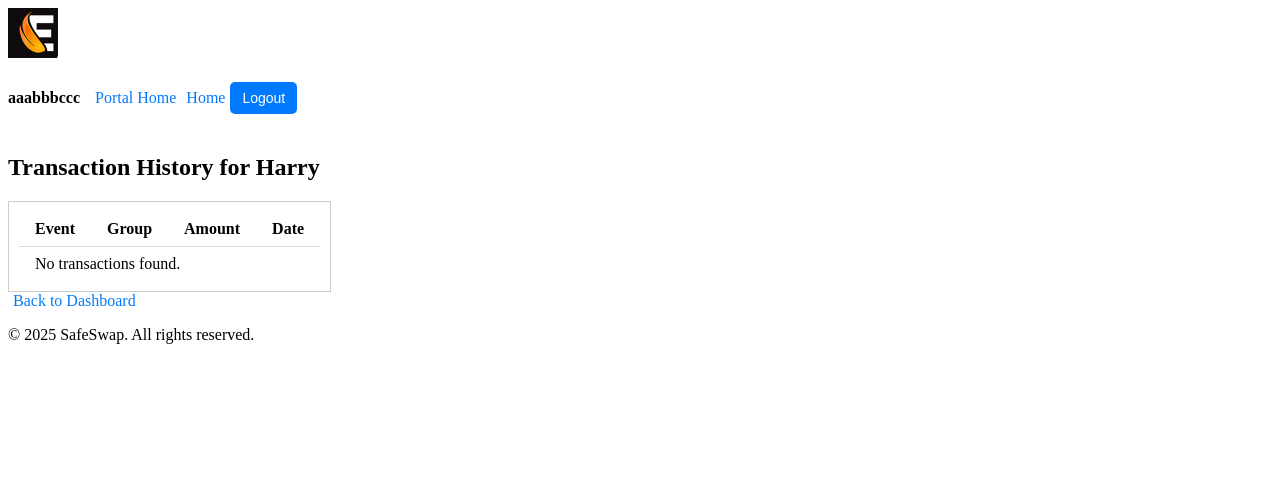
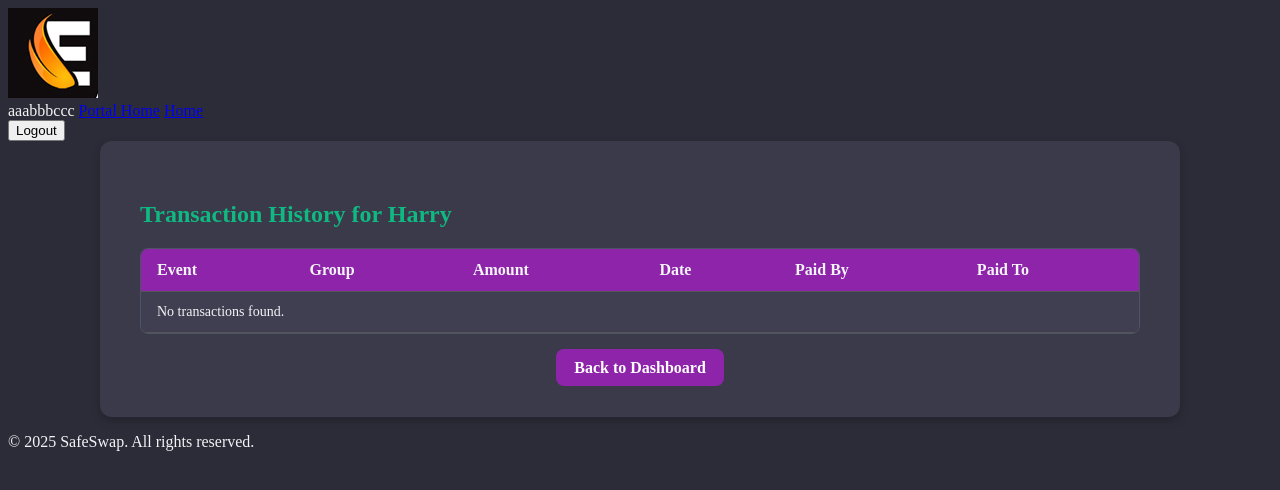
Before and after one commit to aaabbbccc11283/ssa_project, a Django app: page /chipin/transactions/ in a window 1280 px wide. Shown: the top 490 px of the page. Run offline with Django 5.2, Linux system fonts and the light colour scheme; a user stored in the database is signed in; data comes from the database, SQL or seed files in the repository; both versions use the stored data as it was after the commit.

Commit message:
Css update everythig working some styles going to mess with transactions so saving beforehand

```diff
--- a/chipin/static/chipin/styles.css
+++ b/chipin/static/chipin/styles.css
@@ -1,107 +1,211 @@
-/* Basic styling for the header section */
-.header {
-    display: flex;
-    justify-content: space-between;
-    align-items: center;
-    background-color: #f4f4f4;
-    padding: 10px 20px;
-    border-bottom: 1px solid #ddd;
+/* === SafeSwap Dashboard Redesign: Destiny-Inspired Theme === */
+:root {
+    --purple: #8E24AA;         /* Destiny 1 Legendary Purple */
+    --green: #10B981;          /* Spring Green */
+    --background: #2C2C38;     /* Warm Graphite Grey */
+    --card-bg: #3A3A4B;        /* Soft Charcoal */
+    --text: #F3F4F6;           /* Off-White */
+    --accent: #A78BFA;         /* Dim Lavender */
 }
 
-/* Style for the logo in the header */
-.logo img {
-    max-height: 50px;
+/* General Body Override */
+body {
+    background-color: var(--background);
+    color: var(--text);
 }
 
-/* User info section within the header */
-.user-info {
-    display: flex;
-    align-items: center;
-    font-size: 16px;
+/* Container */
+.dashboard-container {
+    max-width: 800px;
+    margin: 0 auto;
+    padding: 40px;
+    background-color: var(--background);
+    border-radius: 12px;
 }
 
-/* User information span */
-.user-info span {
-    margin-right: 10px;
-    font-weight: bold;
+/* Headings and Text */
+.welcome-text {
+    font-size: 28px;
+    color: var(--green);
+    margin-bottom: 10px;
 }
 
-/* Logout button styling */
-.user-info button {
-    background-color: #007BFF;
+.subtext {
+    font-size: 14px;
+    color: var(--accent);
+    margin-bottom: 25px;
+}
+
+/* Balance Card */
+.balance-card {
+    background-color: var(--card-bg);
+    padding: 24px;
+    border-radius: 10px;
+    box-shadow: 0 4px 10px rgba(0, 0, 0, 0.2);
+    margin-bottom: 30px;
+}
+
+.balance-card h3 {
+    margin: 0 0 8px;
+    color: var(--text);
+}
+
+.balance-amount {
+    font-size: 26px;
+    font-weight: bold;
+    color: var(--green);
+}
+
+/* Buttons */
+.button-group {
+    margin-top: 18px;
+    display: flex;
+    gap: 10px;
+}
+
+.btn {
+    padding: 10px 18px;
+    text-decoration: none;
     color: white;
+    background-color: var(--green);
+    border-radius: 8px;
+    transition: background-color 0.3s ease;
+    font-weight: 600;
+}
+
+.btn:hover {
+    background-color: #0e9e74;
+}
+
+.primary-btn {
+    background-color: var(--green);
+}
+
+.secondary-btn {
+    background-color: var(--purple);
+}
+
+.danger-btn {
+    background-color: #ef4444;
+}
+
+.danger-btn:hover {
+    background-color: #dc2626;
+}
+
+.transaction-history {
+    text-align: center;
+    margin-top: 20px;
+}
+
+
+
+/* === SafeSwap: Top Up Page Styles === */
+.top-up-container {
+    max-width: 600px;
+    margin: 0 auto;
+    background-color: var(--card-bg);
+    padding: 40px;
+    border-radius: 12px;
+    box-shadow: 0 4px 10px rgba(0, 0, 0, 0.2);
+}
+
+.topup-header {
+    color: var(--green);
+    font-size: 24px;
+    margin-bottom: 10px;
+}
+
+.topup-subtext {
+    color: var(--accent);
+    font-size: 16px;
+    margin-bottom: 25px;
+}
+
+.topup-balance {
+    font-weight: bold;
+    color: var(--green);
+}
+
+/* Form Styling Override (uses existing form input styling) */
+.topup-form input[type="text"],
+.topup-form input[type="number"],
+.topup-form input[type="email"],
+.topup-form select {
+    width: 100%;
+    padding: 12px;
+    margin-top: 10px;
+    margin-bottom: 20px;
     border: none;
-    padding: 8px 12px;
-    cursor: pointer;
-    border-radius: 5px;
+    border-radius: 8px;
+    background-color: #4b4b5f;
+    color: var(--text);
+}
+
+.topup-form input:focus {
+    outline: none;
+    box-shadow: 0 0 0 2px var(--green);
+}
+
+
+/* === SafeSwap: Transaction History Styles === */
+.transaction-container {
+    max-width: 1000px;
+    margin: 0 auto;
+    padding: 40px;
+    background-color: var(--card-bg);
+    border-radius: 12px;
+    box-shadow: 0 4px 10px rgba(0, 0, 0, 0.2);
+}
+
+.transaction-header {
+    color: var(--green);
+    margin-bottom: 20px;
+}
+
+/* Scrollable wrapper if too long */
+.transaction-table-wrapper {
+    max-height: 500px;
+    overflow-y: auto;
+    border: 1px solid #4b5563;
+    border-radius: 8px;
+}
+
+/* Styled Table */
+.transaction-table {
+    width: 100%;
+    border-collapse: collapse;
+    min-width: 600px;
+}
+
+.transaction-table thead {
+    background-color: var(--purple);
+    color: white;
+    position: sticky;
+    top: 0;
+}
+
+.transaction-table th,
+.transaction-table td {
+    padding: 12px 16px;
+    text-align: left;
+    border-bottom: 1px solid #555;
+    color: var(--text);
+}
+
+.transaction-table tbody tr:nth-child(even) {
+    background-color: #4b4b5f;
+}
+
+.transaction-table tbody tr:nth-child(odd) {
+    background-color: #3f3f51;
+}
+
+.transaction-table td {
     font-size: 14px;
 }
 
-/* Logout button hover effect */
-.user-info button:hover {
-    background-color: #0056b3;
+.back-link {
+    margin-top: 25px;
+    text-align: center;
 }
-
-/* Style for the messages */
-.messages {
-    list-style-type: none;
-    padding: 0;
-    margin: 10px 0;
-    color: red; /* Change this color based on your message type */
-}
-
-/* Individual message items */
-.messages li {
-    margin-bottom: 5px;
-}
-
-/* Styling for message tags, like error or success */
-.messages li.error {
-    color: red;
-}
-
-.messages li.success {
-    color: green;
-}
-
-/* Basic button styling (for general use) */
-button {
-    background-color: #28a745;
-    color: white;
-    border: none;
-    padding: 10px 15px;
-    cursor: pointer;
-    border-radius: 5px;
-    font-size: 14px;
-    margin-top: 20px;
-    margin-bottom: 20px;
-}
-
-/* General button hover effect */
-button:hover {
-    background-color: #218838;
-}
-
-/* Basic styling for links */
-a {
-    color: #007BFF;
-    text-decoration: none;
-    padding: 5px;
-}
-
-a:hover {
-    text-decoration: underline;
-}
-
-.eligible {
-    color: green;
-}
-
-.waiting-room {
-    color: red;
-}
-
-.event-status {
-    font-weight: bold;
-    font-size: 14px;
-}
--- a/chipin/templates/chipin/base.html
+++ b/chipin/templates/chipin/base.html
@@ -3,7 +3,7 @@
 <html lang="en">
 <head>
     <title>{% block title %}ChipIn{% endblock %}</title>
-    <link rel="stylesheet" href="{% static 'chipin/styles.css' %}">
+<link rel="stylesheet" href="{% static 'chipin/styles.css' %}">
 </head>
 <body>
     <header>
@@ -38,7 +38,6 @@
     </main>
     <footer>
         <p>&copy; 2025 SafeSwap. All rights reserved.</p>
-        </p>
     </footer>
 </body>
 </html>
--- a/chipin/templates/chipin/transaction_history.html
+++ b/chipin/templates/chipin/transaction_history.html
@@ -3,32 +3,46 @@
 {% block title %}Transaction History{% endblock %}
 
 {% block content %}
-<h2>Transaction History for {{ request.user.first_name }}</h2>
+<div class="transaction-container">
+    <h2 class="transaction-header">Transaction History for {{ request.user.first_name }}</h2>
 
-<div style="max-height: 500px; overflow-y: auto; border: 1px solid #ccc; padding: 10px; width: fit-content;">
-    <table style="border-collapse: collapse; width: auto;">
+    <div class="transaction-table-wrapper">
+        <table class="transaction-table">
             <thead>
                 <tr>
-                <th style="text-align: left; padding: 8px 16px; border-bottom: 1px solid #ddd;">Event</th>
-                <th style="text-align: left; padding: 8px 16px; border-bottom: 1px solid #ddd;">Group</th>
-                <th style="text-align: left; padding: 8px 16px; border-bottom: 1px solid #ddd;">Amount</th>
-                <th style="text-align: left; padding: 8px 16px; border-bottom: 1px solid #ddd;">Date</th>
+                    <th>Event</th>
+                    <th>Group</th>
+                    <th>Amount</th>
+                    <th>Date</th>
+                    <th>Paid By</th>
+                    <th>Paid To</th>
                 </tr>
             </thead>
             <tbody>
                 {% for txn in transactions %}
                 <tr>
-                <td style="padding: 8px 16px;">{{ txn.event }}</td>
-                <td style="padding: 8px 16px;">{{ txn.group }}</td>
-                <td style="padding: 8px 16px;">${{ txn.amount }}</td>
-                <td style="padding: 8px 16px;">{{ txn.created_at|date:"M d, Y H:i" }}</td>
+                    <td>{{ txn.event }}</td>
+                    <td>{{ txn.group }}</td>
+                    <td>${{ txn.amount }}</td>
+                    <td>{{ txn.created_at|date:"M d, Y H:i" }}</td>
+                    <td>{{ txn.user.profile.nickname }} ({{ txn.user.username }})</td>
+                    <td>
+                        {% for ev in events %}
+                            {% if ev.name == txn.event and ev.group.name == txn.group %}
+                                {{ ev.group.admin.profile.nickname }} ({{ ev.group.admin.username }})
+                            {% endif %}
+                        {% endfor %}
+                    </td>
                 </tr>
                 {% empty %}
-            <tr><td colspan="4" style="padding: 8px 16px;">No transactions found.</td></tr>
+                <tr><td colspan="6">No transactions found.</td></tr>
                 {% endfor %}
             </tbody>
         </table>
     </div>
 
-<a href="{% url 'chipin:home' %}">Back to Dashboard</a>
+    <div class="back-link">
+        <a href="{% url 'chipin:home' %}" class="btn secondary-btn">Back to Dashboard</a>
+    </div>
+</div>
 {% endblock %}
--- a/chipin/views.py
+++ b/chipin/views.py
@@ -473,4 +473,8 @@ def archived_events(request, group_id):
 def transaction_history(request):
     from users.models import Transaction
     transactions = Transaction.objects.filter(user=request.user).order_by('-created_at')
-    return render(request, 'chipin/transaction_history.html', {'transactions': transactions})
+    events = Event.objects.all()  # Needed to look up payee info
+    return render(request, 'chipin/transaction_history.html', {
+        'transactions': transactions,
+        'events': events
+    })
```
Also changed, not shown: users/templates/users/top_up.html (+12 -7 lines), users/templates/users/user.html (+15 -9 lines), db.sqlite3. Lines whose indentation alone changed are shown as unchanged.
